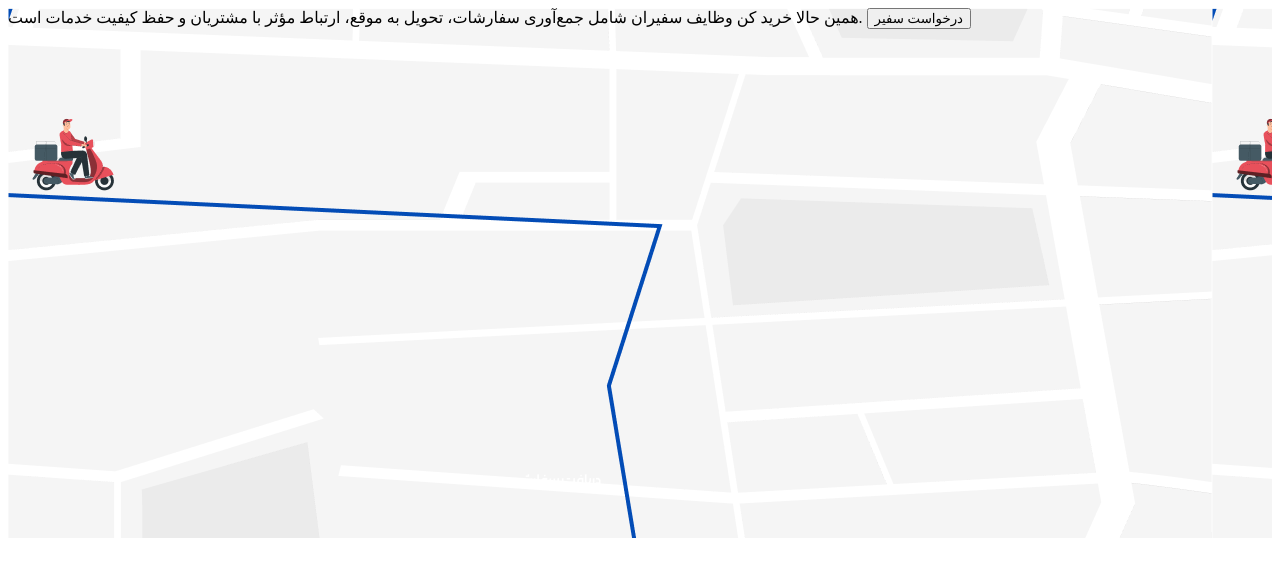
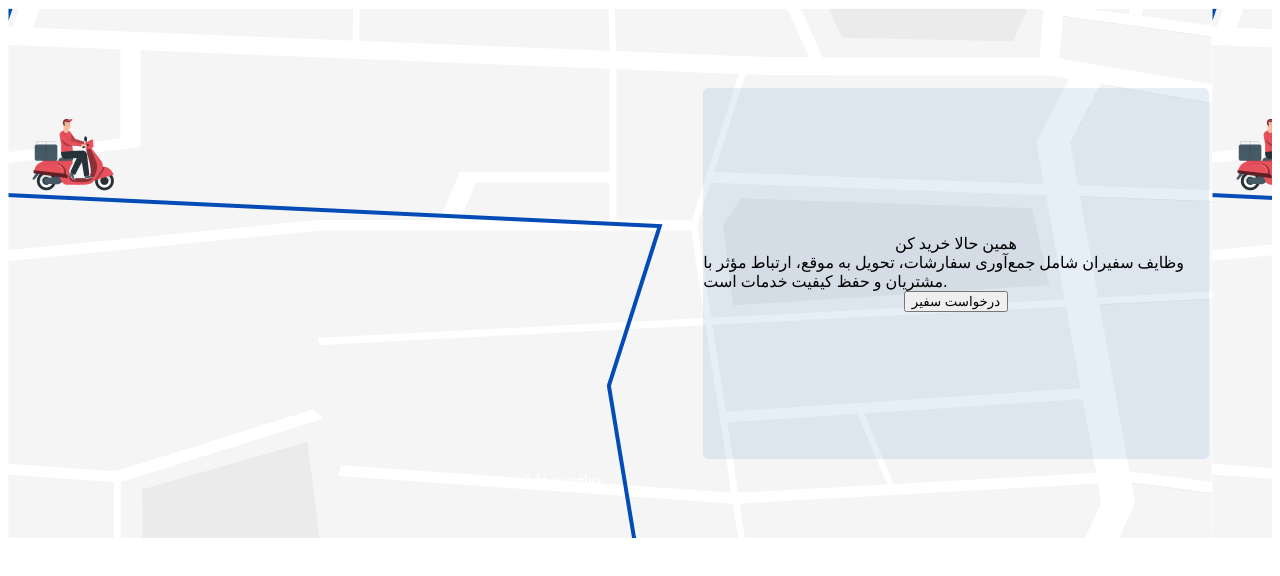
Before and after one commit to Phoenix-Web1/Landing-Tondro, a plain HTML site: page modules/section-4/index.html in a window 1280 px wide. Drawn offline with Linux system fonts and the light colour scheme.

Commit message:
Update style.css

```diff
--- a/modules/section-4/style.css
+++ b/modules/section-4/style.css
@@ -8,6 +8,24 @@
         display: flex;
         background-image: url(section-4-images/Map.png);
         height: 530px;
+        display: flex;
+        justify-content: right;
+        align-items: center;
+        max-width: 1600px;
+        margin: 0 auto;
     }
 
+    .map-cart{
+        width: 40%;
+        height: 70%;
+        margin-right: 5%;
+        background-color: #2b6fbd1e;
+        border-radius:5px;
+        display: flex;
+        align-items: center;
+        justify-content: center;
+        flex-direction: column;
+    }
+
+
 }
```
